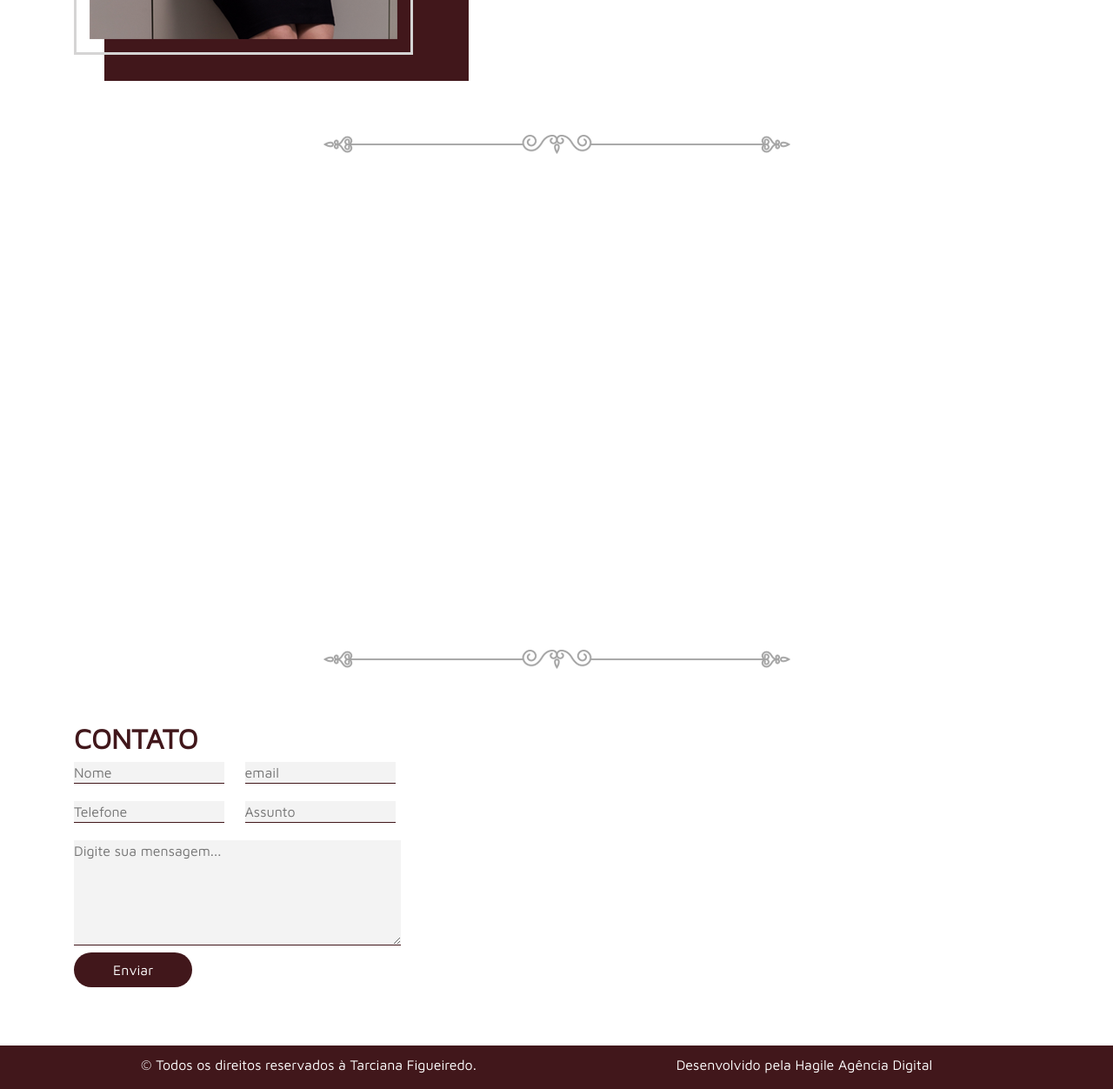
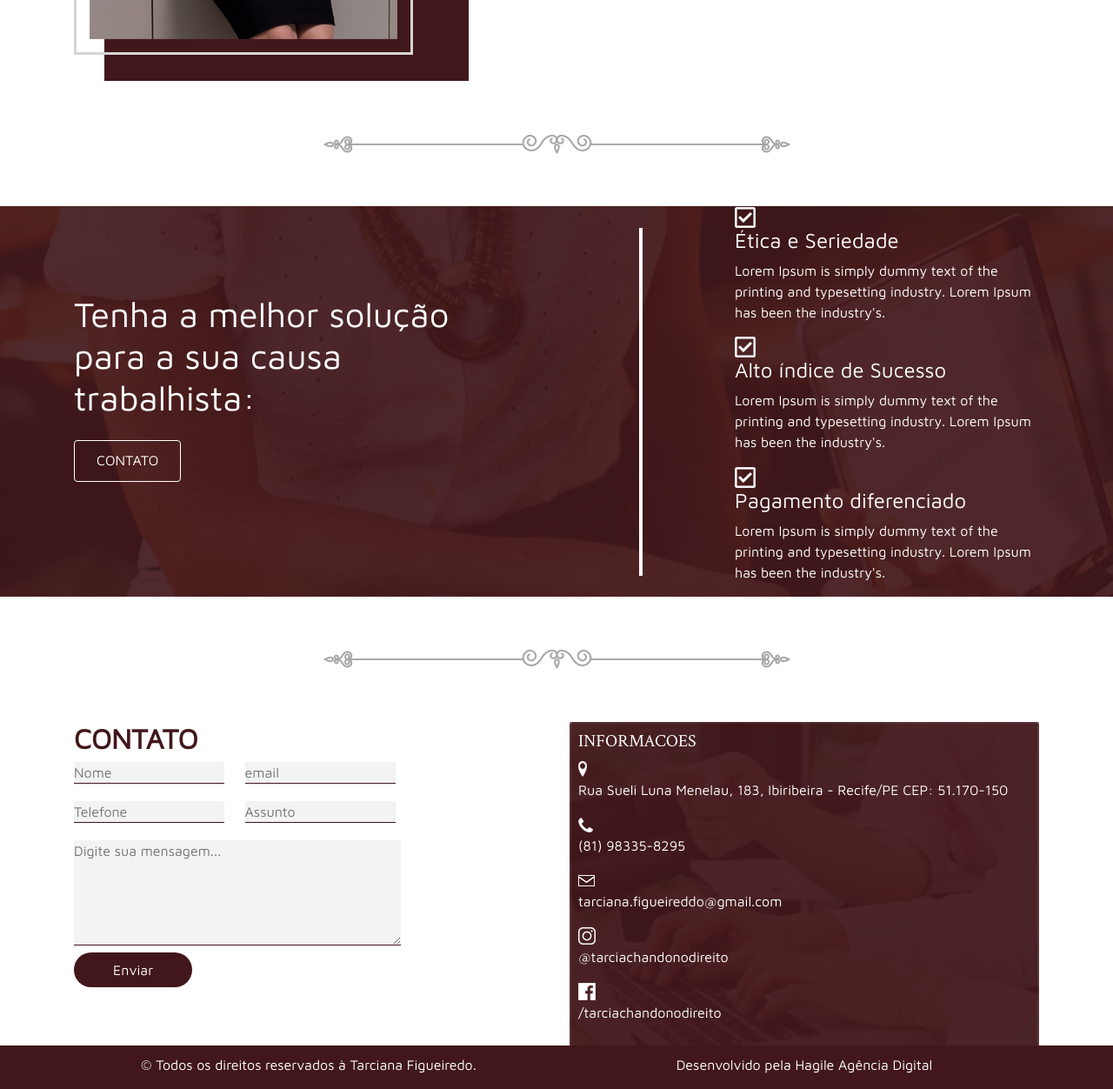
Before and after one commit to matheushdsbr/hagile-aptitude-test, a website: page src/index.html in a window 1280 px wide. Shown: the part 2298-3550 px from the top of the page at 87% size. Drawn offline with Linux system fonts and the light colour scheme; the site is published under a folder, as on GitHub Pages, so addresses that start at the root find nothing.

Commit message:
adjusting images path

```diff
--- a/src/sass/style.scss
+++ b/src/sass/style.scss
@@ -294,7 +294,7 @@ footer {
 }
 
 .solucao-trabalhista {
-  background-image: url('/src/img/banner3.png');
+  background-image: url('../img/banner3.png');
   color: white;
 
   h2 {
@@ -336,7 +336,7 @@ footer {
   }
 
   .borda-contato {
-    background-image: url('/src/img/banner4.png');
+    background-image: url('../img/banner4.png');
     background-repeat: no-repeat;
     -webkit-background-size: cover;
     -moz-background-size: cover;
```
Also changed, not shown: src/css/style.css.
